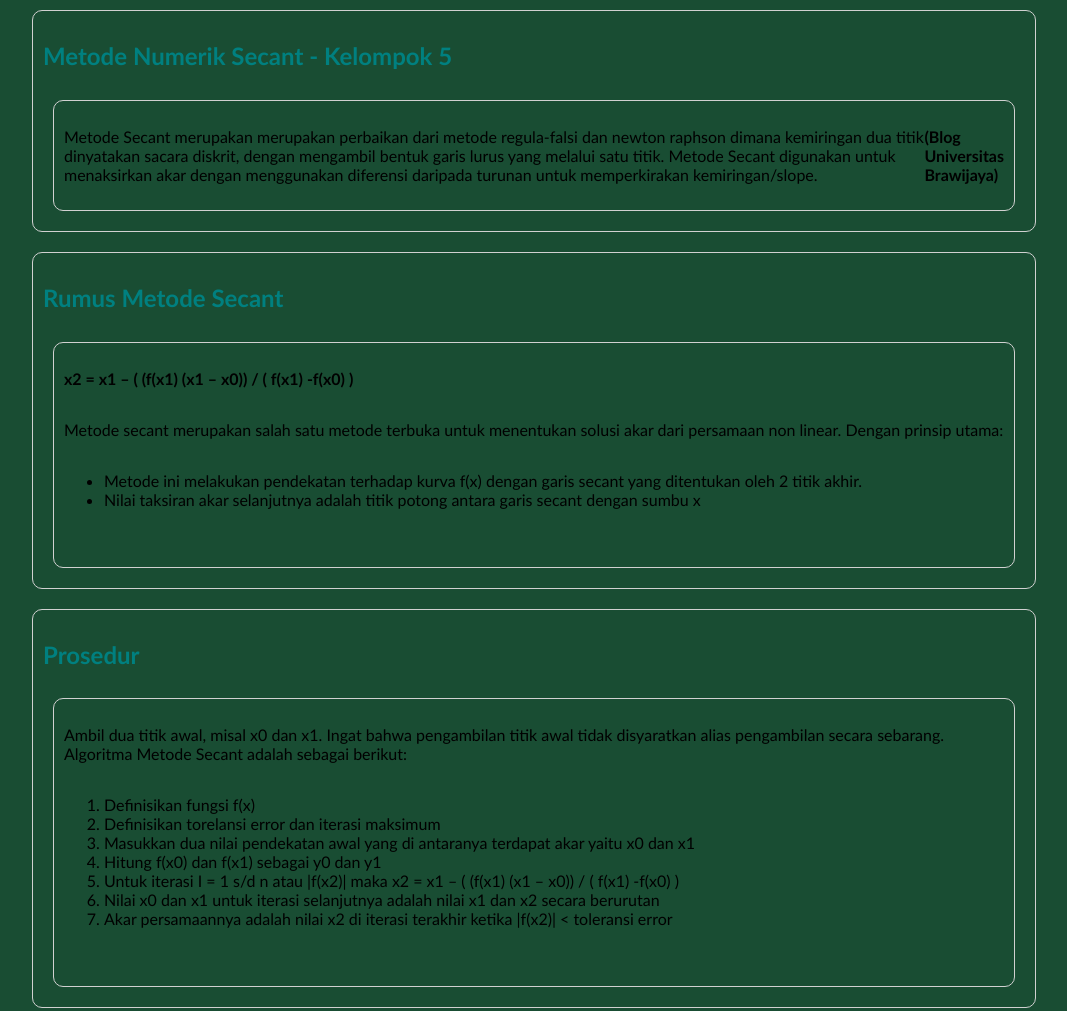
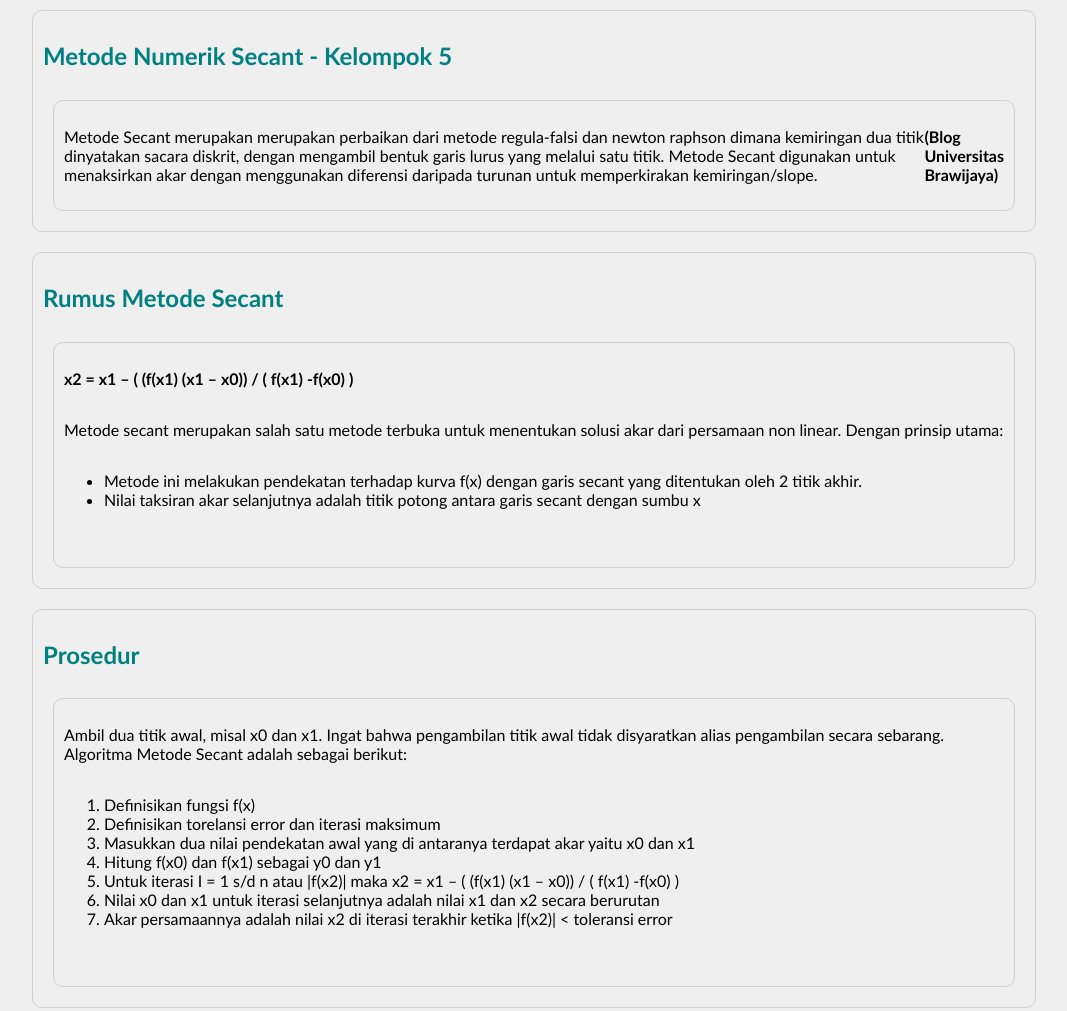
Before and after one commit to snowfluke/secant-method, a plain HTML site: page index.html in a window 1280 px wide. Shown: the top 1011 px of the page, without its empty margins (106-1173 px from the left). Drawn offline with nearby package versions, Linux system fonts and the light colour scheme; a script that the page names is missing.

Commit message:
Update index.html

```diff
--- a/index.html
+++ b/index.html
@@ -31,7 +31,7 @@
         width: 80%;
         display: grid;
         margin: 0 auto;
-        background-color: #194D33;
+        background-color: #efefef;
       }
 
       * {
```
